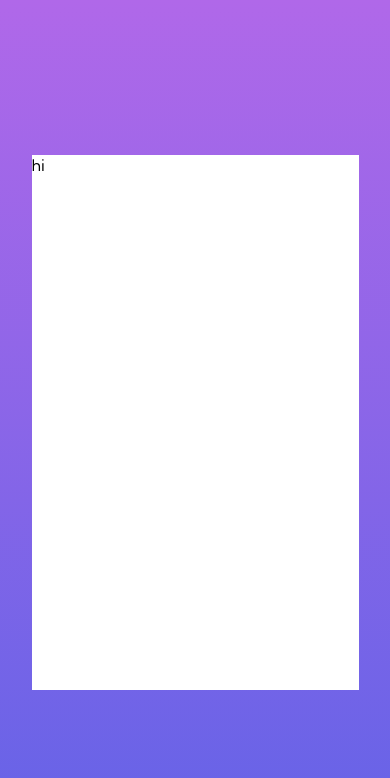
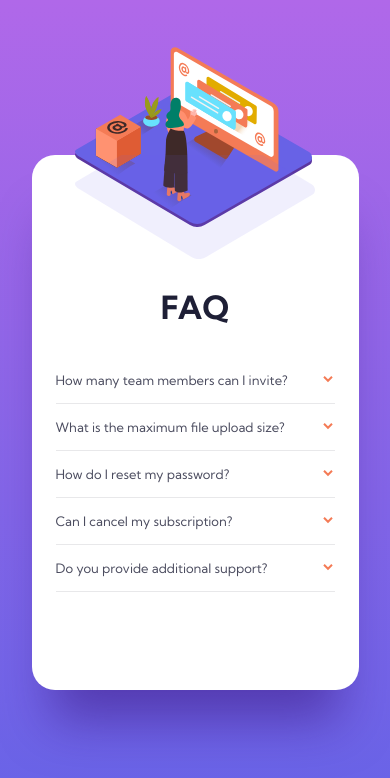
Before and after one commit to rhickey94/faq-accordion-card, a Vue app: page / in a window 390 px wide. Shown: the top 778 px of the page. Built offline with nearby package versions, Linux system fonts and the light colour scheme.

Commit message:
finished mobile inactive layout

```diff
--- a/src/App.vue
+++ b/src/App.vue
@@ -2,14 +2,135 @@
 
 <template>
   <main>
-    <section>hi</section>
+    <section class="faq-body">
+      <figure>
+        <img
+          class="main-image"
+          src="../src/assets/illustration-woman-online-mobile.svg"
+          alt=""
+        />
+        <img
+          class="image-shadow"
+          src="../src/assets/bg-pattern-mobile.svg"
+          alt=""
+        />
+      </figure>
+      <article>
+        <h1>FAQ</h1>
+        <ul>
+          <li>
+            How many team members can I invite? <button></button>
+            <!-- <p>
+              Lorem ipsum dolor sit, amet consectetur adipisicing elit. Beatae,
+              quidem!
+            </p> -->
+          </li>
+          <li>
+            What is the maximum file upload size? <button></button>
+            <!-- <p>
+              Lorem ipsum dolor sit, amet consectetur adipisicing elit. Beatae,
+              quidem!
+            </p> -->
+          </li>
+          <li>
+            How do I reset my password?<button></button>
+            <!-- <p>
+              Lorem ipsum dolor sit, amet consectetur adipisicing elit. Beatae,
+              quidem!
+            </p> -->
+          </li>
+          <li>
+            Can I cancel my subscription? <button></button>
+            <!-- <p>
+              Lorem ipsum dolor sit, amet consectetur adipisicing elit. Beatae,
+              quidem!
+            </p> -->
+          </li>
+          <li>
+            Do you provide additional support? <button></button>
+            <!-- <p>
+              Lorem ipsum dolor sit, amet consectetur adipisicing elit. Beatae,
+              quidem!
+            </p> -->
+          </li>
+        </ul>
+      </article>
+    </section>
   </main>
 </template>
 
 <style lang="scss" scoped>
-section {
+.faq-body {
   width: 327px;
   height: 535px;
   background-color: var(--color-card-bg);
+  border-radius: 23px;
+  box-shadow: 0px 50px 50px -20px rgba(53, 18, 122, 0.5);
+}
+
+figure {
+  text-align: center;
+  height: 104px;
+  position: relative;
+  margin-bottom: 28px;
+
+  .main-image {
+    position: absolute;
+    top: -108px;
+    left: 43px;
+    width: 237px;
+    height: 180px;
+  }
+  .image-shadow {
+    position: absolute;
+    width: 240px;
+    left: 43px;
+  }
+}
+
+article {
+  width: 279px;
+  padding: 0 0 48px;
+  margin: 0 auto;
+}
+
+h1 {
+  text-align: center;
+  font: 700 32px "Kumbh Sans";
+  color: var(--color-heading);
+  margin-bottom: 30px;
+}
+
+ul {
+  list-style-type: none;
+  padding: 0;
+  width: 279px;
+}
+
+li {
+  display: flex;
+  flex-flow: row wrap;
+  justify-content: space-between;
+  border-bottom: 1px solid;
+  border-color: var(--color-divider);
+  padding: 15px 0;
+  font-size: 13px;
+  color: var(--color-text);
+  p {
+    margin-top: 12px;
+    font-size: 12px;
+    line-height: 18px;
+    color: var(--color-text-info);
+  }
+}
+li.active {
+  font-weight: bold;
+}
+
+button {
+  border: none;
+  background: no-repeat url(../src/assets/icon-arrow-down.svg);
+  height: 7px;
+  align-self: center;
 }
 </style>
```
